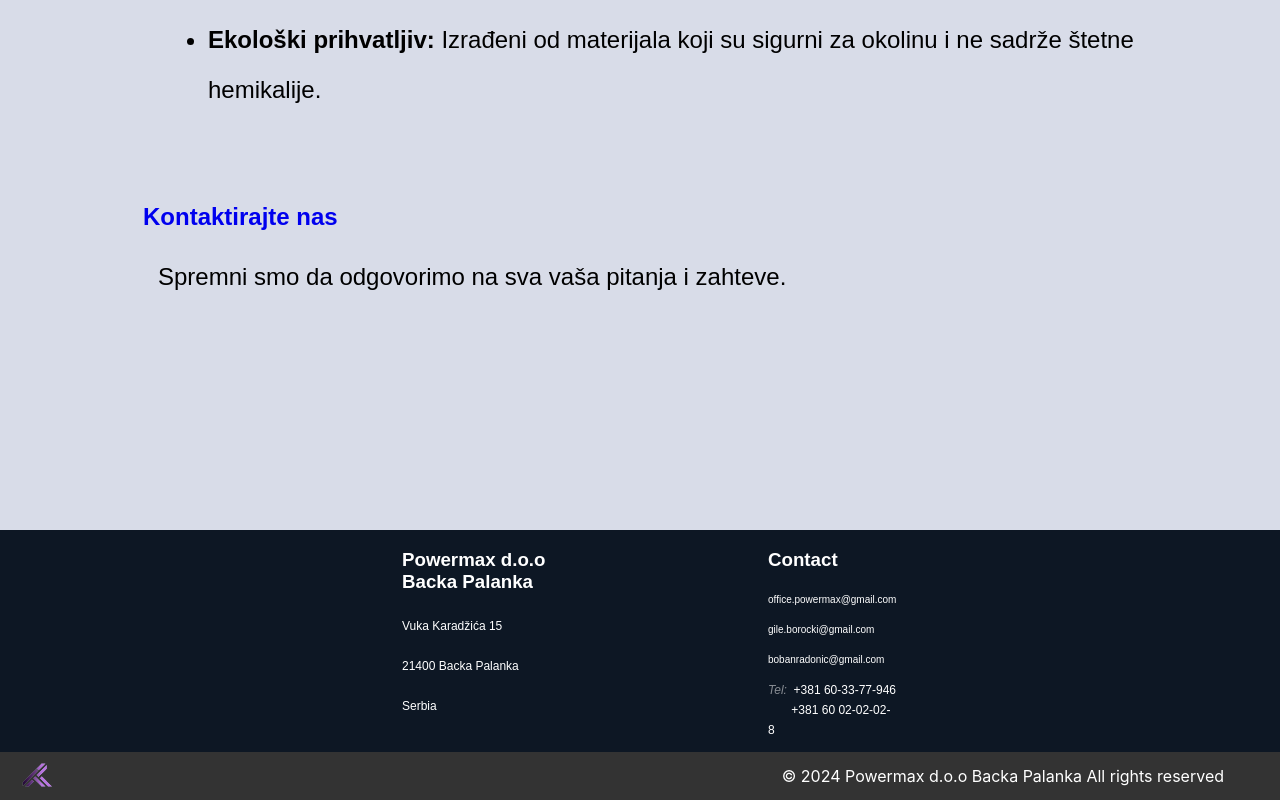
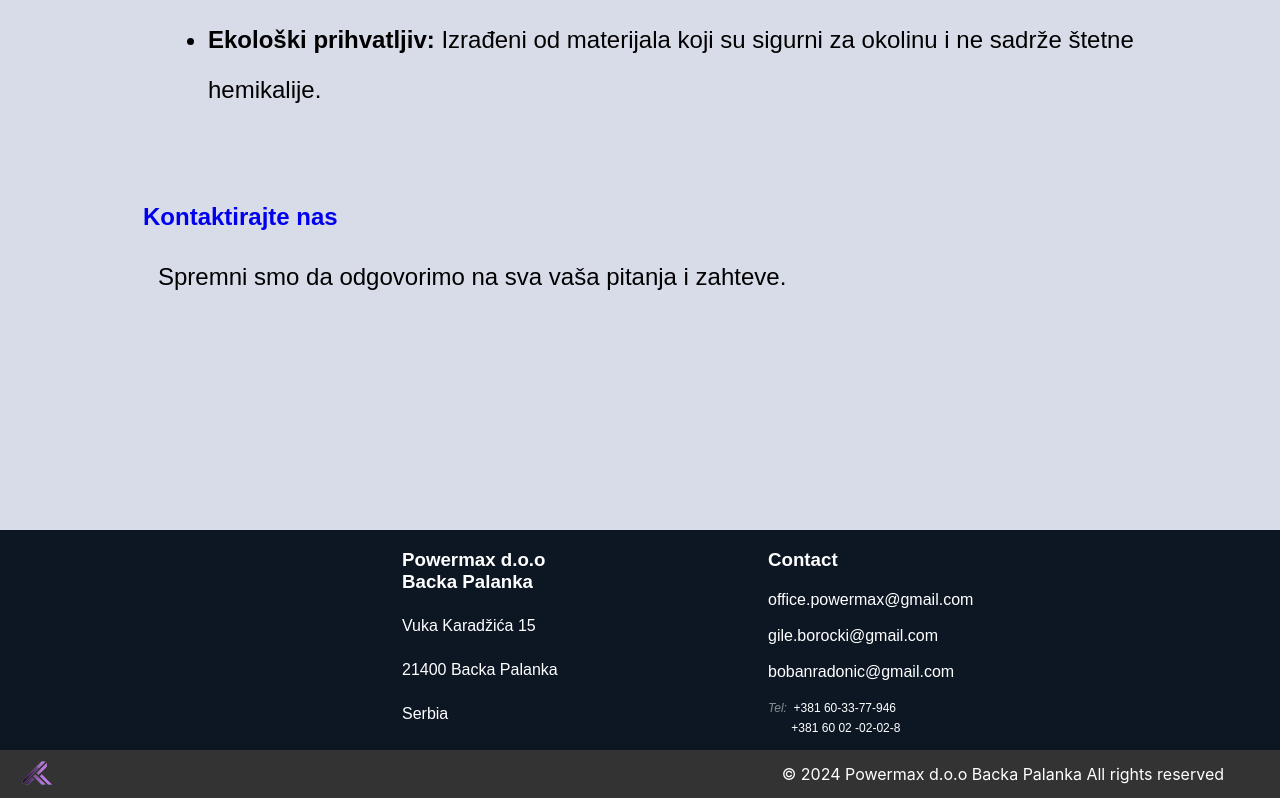
Before and after one commit to tile-b/react-site-one, a React (Create React App) app: page / in a window 1280 px wide. Shown: the part 1582-2382 px from the top of the page. Built offline with nearby package versions, Linux system fonts and the light colour scheme.

Commit message:
resizing for small devices

```diff
--- a/src/components/Footer.js
+++ b/src/components/Footer.js
@@ -29,9 +29,9 @@ function Footer({isMobile,language}) {
                 <span className='dnoSpan'>
       {isMobile ? (<h3>Powermax&nbsp;d.o.o Backa&nbsp;Palanka</h3>):(<h1>Powermax&nbsp;d.o.o&nbsp;Backa&nbsp;Palanka</h1>)}
       <p style={{ textAlign: 'left',lineHeight: '28px', fontSize: isMobile ? '12px' : '1vw' }}>
-        <p>Vuka&nbsp;Karadžića&nbsp;15</p>
-        <p> 21400&nbsp;Backa&nbsp;Palanka</p>
-        <p> Serbia</p>
+        <p className='laptopFooter'>Vuka&nbsp;Karadžića&nbsp;15</p>
+        <p className='laptopFooter'> 21400&nbsp;Backa&nbsp;Palanka</p>
+        <p className='laptopFooter'> Serbia</p>
       </p>
     </span>
     <span className='dnoSpan'>
@@ -39,13 +39,15 @@ function Footer({isMobile,language}) {
         <h1><Link to='/contact' className='customLink'>{language === 'en' ? 'Contact' : 'Kontakt'}</Link></h1>
       )}
       <p style={{ textAlign: 'left',lineHeight: '20px', fontSize: '12px',width:'fit-content' }}>
-      <p style={{fontSize: 'smaller'}}>office.powermax@gmail.com</p>
-      <p style={{fontSize: 'smaller'}}>gile.borocki@gmail.com</p>
-      <p style={{fontSize: 'smaller'}}>bobanradonic@gmail.com</p>
+      <p  className='laptopFooter'>office.powermax@gmail.com</p>
+      <p  className='laptopFooter'>gile.borocki@gmail.com</p>
+      <p  className='laptopFooter'>bobanradonic@gmail.com</p>
 
       {/* bobanradonic@gmail.com */}
 
-        <div><i style={{ opacity: '0.5' }}>Tel:&nbsp;&nbsp;</i>+381&nbsp;60-33-77-946<br/>&nbsp;&nbsp;&nbsp;&nbsp;&nbsp;&nbsp;&nbsp;+381&nbsp;60&nbsp;02-02-02-8 </div></p>
+        <div><i style={{ opacity: '0.5' }}>
+          Tel:&nbsp;&nbsp;</i>+381&nbsp;60-33-77-946<br/>&nbsp;&nbsp;&nbsp;&nbsp;&nbsp;&nbsp;&nbsp;+381&nbsp;60&nbsp;02&nbsp;-02-02-8
+          </div></p>
         {/* bobanov br fona */}
     </span>
     </div>
--- a/src/components/Home.js
+++ b/src/components/Home.js
@@ -24,16 +24,15 @@ return(
   {/* <h1 style={{textAlign: 'center'}}>{language === 'en' ? 'About us' : 'O Nama'}</h1> */}
 
   <div className='container' style={{ marginTop: '10px'}}>
-
+  {!isMobile ? (
   <p
   style={{
     fontFamily: 'sans-serif',
     lineHeight: '1.5',
-    paddingLeft: !isMobile ? '250px' : '0',
-    paddingRight: !isMobile ? '250px' : '0',
+    paddingLeft: '250px',
+    paddingRight: '250px',
     fontSize: 'x-large'
   }}>
-
 
     {/* {language === 'en' ? 'Company' : 'Kompanija'} <b>Powermax DOO Backa Palanka</b>
     {language === 'en' ? ' is established in 2007 in Backa Palanka with the goal of producing the highest quality siliconised paper.' :
@@ -88,6 +87,64 @@ Spremni smo da odgovorimo na sva vaša pitanja i zahteve.<br/>
 </p>
     <br /><br />
   </p>
+      ):(
+        <p
+    style={{
+      fontFamily: 'sans-serif',
+      lineHeight: '1.5',
+      fontSize: 'x-large'
+    }}>
+
+  <p><b><h2>Dobrodošli u Powermax d.o.o.</h2></b></p>
+<p style={{paddingLeft: '30px'}}>
+Vaš pouzdan partner, proizvođač visoko kvalitetnog termo transfer papira za izradu preslikača za sito štampu na tekstilu.<br/>
+
+Powermax d.o.o. je porodična firma osnovana 2007. godine u Bačkoj Palanci u Srbiji.
+Naša posvećenost kvalitetu i inovacijama omogućava da vam ponudimo proizvode koji zadovoljavaju najviše standarde.<br/>
+</p>
+
+<p style={{paddingLeft:'15px'}}><b>Naša misija</b></p>
+<p style={{paddingLeft: '30px'}}>
+Misija kompanije Powermax d.o.o. je da obezbedi najkvalitetniji transfer papir koji će pomoći našim klijentima da postignu savršene rezultate u radu.
+</p>
+
+<p style={{paddingLeft:'15px'}}><b>Naši proizvodi</b></p>
+
+<p style={{paddingLeft: '30px'}}>
+Powermax d.o.o. transfer papiri su dizajnirani da pruže izuzetnu preciznost, postojanost boja, imaju odličnu dimenzionalnu stabilnost i kompatiblini su
+sa svim plastisol bojama i svim vrstama lepkova.
+Pogodni za visebojnu stampu.
+
+</p>
+<p style={{paddingLeft: '30px'}}>
+Vise o Proizvodima pogledajte <Link to="/products">ovde</Link>.</p>
+
+<p style={{paddingLeft:'15px'}}><b>
+Zašto odabrati Powermax d.o.o.?</b></p>
+
+<p style={{lineHeight: '50px', paddingLeft:'40px'}}>
+<ul>
+  <li><b>
+Kvalitet i pouzdanost:</b> Proizvodi su rezultat dugogodišnjeg iskustva i pažljivog odabira materijala, što garantuje konstantan kvalitet,
+dugotrajnost i postojanost otisaka.
+</li><li><b>
+Visoka preciznost: </b>Omogućava precizne i jasne otiske, bez razlivanja ili gubitka detalja.
+</li><li><b>
+Prilagođena rešenja:</b> Nudimo rešenja koja će najbolje odgovarati vašim zahtevima.
+</li><li><b>
+ Ekološki prihvatljiv: </b>Izrađeni od materijala koji su sigurni za okolinu i ne sadrže štetne hemikalije.
+</li>
+</ul>
+</p><br/>
+<p style={{paddingLeft:'15px'}}><b>
+<Link to="/contact" style={{textDecoration: 'none'}}>Kontaktirajte nas</Link></b></p>
+<p style={{paddingLeft: '30px'}}>
+Spremni smo da odgovorimo na sva vaša pitanja i zahteve.<br/>
+</p>
+    <br /><br />
+  </p>
+
+      )}
 </div>
 
       </>
--- a/src/components/Products.js
+++ b/src/components/Products.js
@@ -220,11 +220,11 @@ Final appearance after transfering on textil - <b>GLOSSY.</b><br/><br/>
   <>
   {/*  mobile */}
 <div className="topnav stickyElementM" style={{width: '90%',marginBottom: '100px'}}>
-<a href="#plavi"><button style={{textAlign:'center',fontSize:'8px',width:'17%',margin: '0 3px',fontWeight:'bold'}}>80BW</button></a>
-<a href="#zeleni"><button style={{textAlign:'center',fontSize:'8px',width:'17%',margin: '0 3px',fontWeight:'bold'}}>80P</button></a>
-<a href="#debeli"><button style={{textAlign:'center',fontSize:'8px',width:'17%',margin: '0 3px',fontWeight:'bold'}}>110BW</button></a>
-<a href="#novi"><button style={{textAlign:'center',fontSize:'8px',width:'17%',margin: '0 3px',fontWeight:'bold'}}>120BW</button></a>
-<a href="#krem"><button style={{textAlign:'center',fontSize:'8px',width:'17%',margin: '0 3px',fontWeight:'bold'}}>125S</button></a>
+<a href="#plavi"><button style={{textAlign:'center',fontSize:'10px',width:'18%',margin: '0 3px',fontWeight:'bold'}}>80BW</button></a>
+<a href="#zeleni"><button style={{textAlign:'center',fontSize:'10px',width:'18%',margin: '0 3px',fontWeight:'bold'}}>80P</button></a>
+<a href="#debeli"><button style={{textAlign:'center',fontSize:'10px',width:'18%',margin: '0 3px',fontWeight:'bold'}}>110BW</button></a>
+<a href="#novi"><button style={{textAlign:'center',fontSize:'10px',width:'18%',margin: '0 3px',fontWeight:'bold'}}>118BW</button></a>
+<a href="#krem"><button style={{textAlign:'center',fontSize:'10px',width:'18%',margin: '0 3px',fontWeight:'bold'}}>125S</button></a>
 </div>
 
 {/* plaviM */}
--- a/src/components/SideNav.js
+++ b/src/components/SideNav.js
@@ -9,7 +9,7 @@ function SideNav({language,setLanguage}) {
   const [navWidth, setNavWidth] = useState(0);
 
   const openNav = () => {
-    setNavWidth(250);
+    setNavWidth(200);
   };
   const closeNav = () => {
     setNavWidth(0);
--- a/src/components/css/Footer.css
+++ b/src/components/css/Footer.css
@@ -28,7 +28,14 @@
 color: white;
 margin: 10px 10px 20px 80px;
 }
-
+.laptopFooter{
+  font-size: smaller;
+}
+@media only screen and (min-width: 800px) and (max-width: 1600px) {
+  .laptopFooter{
+    font-size: medium;
+  }
+}
 
 /* footer span{
   display: inline-flex;
```
